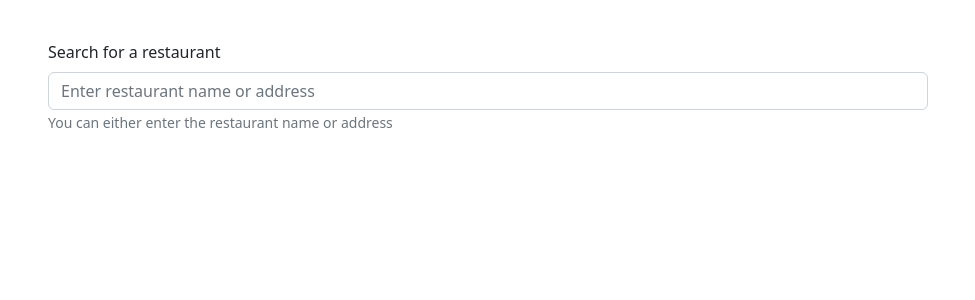
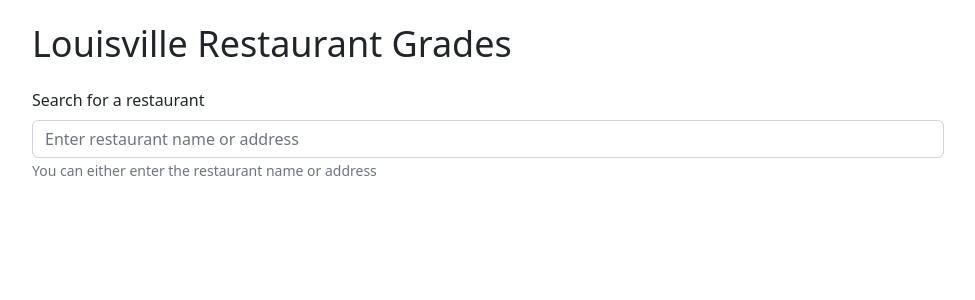
Before and after one commit to LouisvilleData/RestaurantGrades, a React (Create React App) app: page / in a window 1280 px wide. Shown: the top 300 px of the page, without its empty margins (152-1127 px from the left). Built offline with nearby package versions, Linux system fonts and the light colour scheme; the HTML template or start-up script is replaced by a standard one.

Commit message:
Added headline

```diff
--- a/src/pages/Home.js
+++ b/src/pages/Home.js
@@ -70,8 +70,8 @@ export default function Home() {
     }, 600)
 
     return <div className="p-4 md:p-8 min-h-screen w-full md:w-3/4 mx-auto">
-
-        <div className="bg-white rounded-md md:p-4">
+        <h1 className="text-4xl">Louisville Restaurant Grades</h1>
+        <div className="bg-white rounded-md mt-4">
             <Form.Group className="mb-3" controlId="formRestaurant">
                 <Form.Label>Search for a restaurant</Form.Label>
                 <Form.Control type="search" placeholder="Enter restaurant name or address" onChange={handleRestaurantChange} />
```
